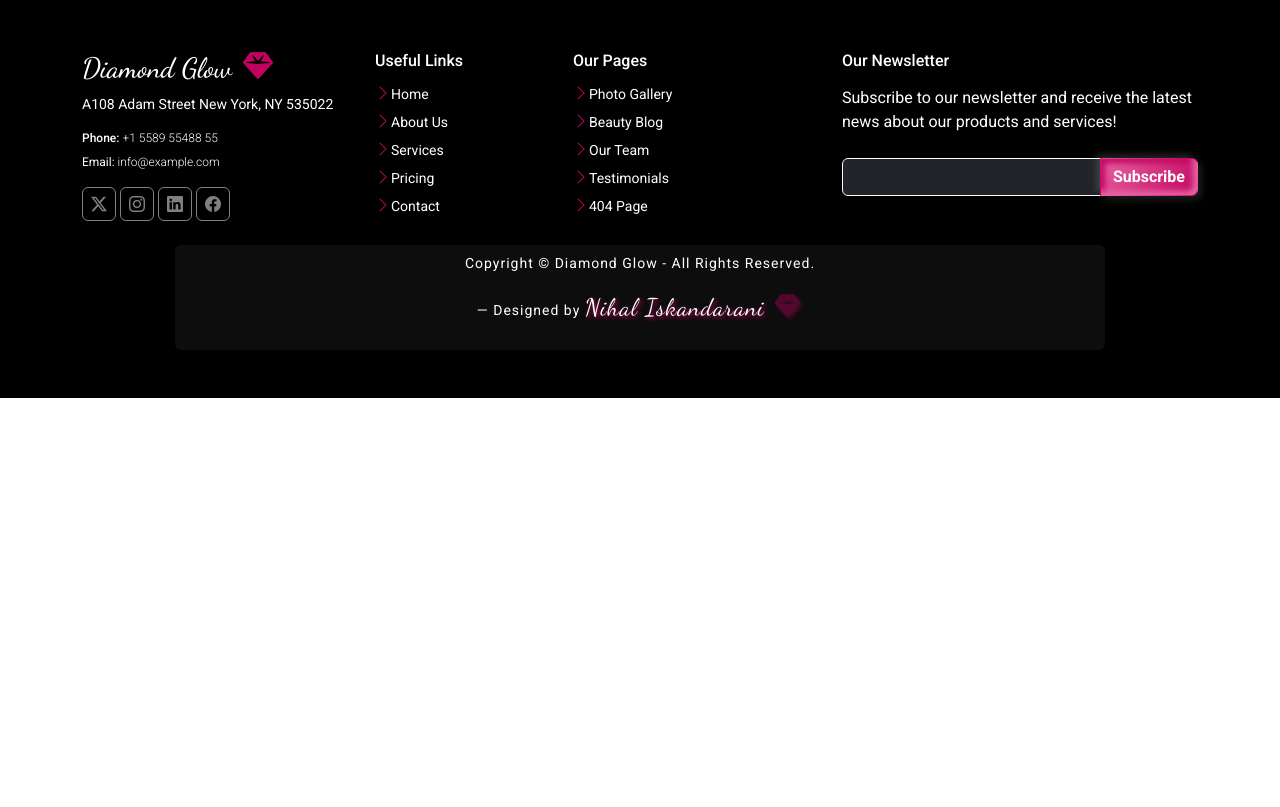
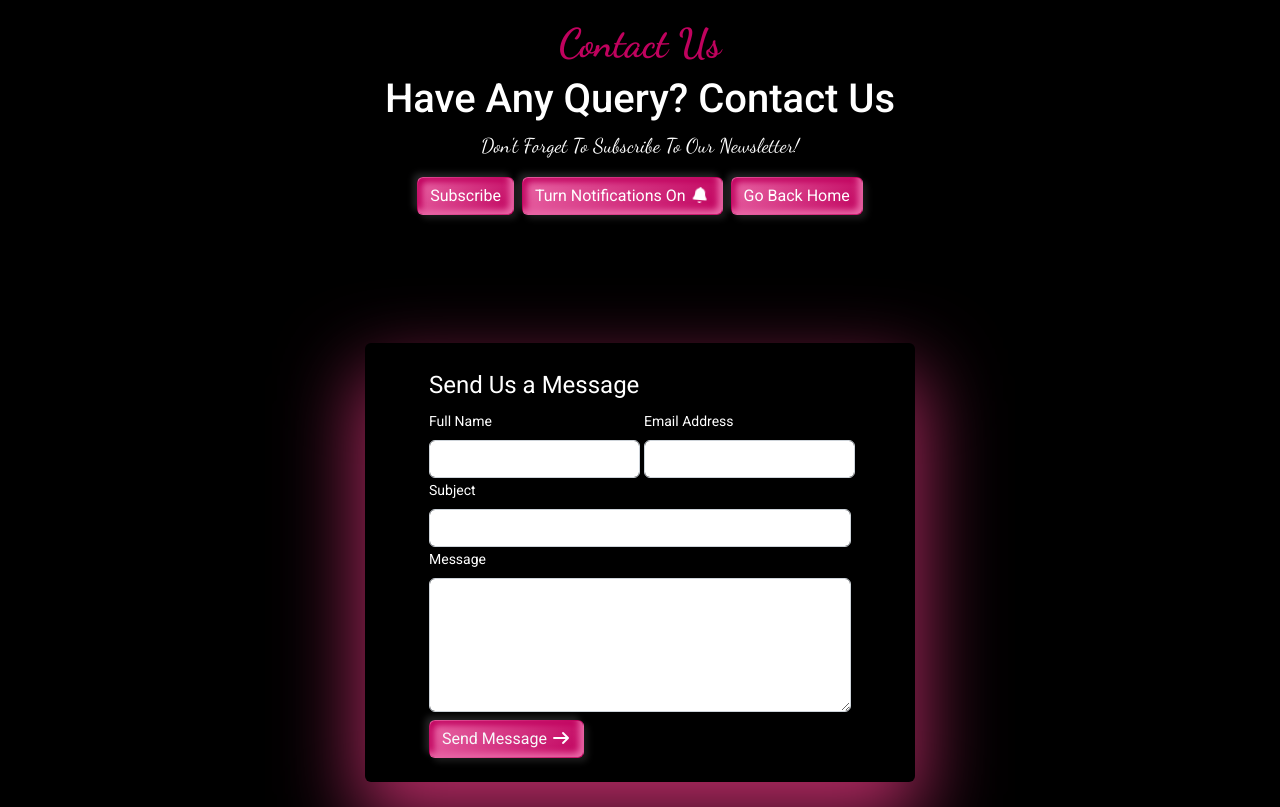
Before and after one commit to nihaliskandarani/bootstrap-beauty-salon, a plain HTML site: page contact.html in a window 1280 px wide. Shown: the part 1013-1820 px from the top of the page. Before the commit the page ends 1411 px from the top, so only its background shows below. Drawn offline with nearby package versions, Linux system fonts and the light colour scheme.

Commit message:
contact page

```diff
--- a/contact.html
+++ b/contact.html
@@ -335,7 +335,7 @@
                 >Home/</a
               >
               <a class="text-decoration-none pe-none text-white page-links" href="#">Pages/</a>
-              <a class="text-decoration-none text-white active page-links" href="./error.html"
+              <a class="text-decoration-none text-white active page-links " href="./error.html"
                 >Contact Us</a
               >
             </div>
@@ -357,7 +357,84 @@
       </div>
     </div>
 
+   <!-- contact -->
 
+
+
+     <div class="container-fluid  py-5"
+
+    style="background: black">
+    <div class="container">
+      <div class="row justify-content-center mt-5">
+          <div class="col-md-10 text-center mb-5 py-3">
+
+          <h1 class="display-6 fw-bolder"
+          style="font-family: var(--bs-font-dancing-script); color: var(--bs-pink);">Contact Us</h1>
+          <h1 class="text-white">Have Any Query? Contact Us</h1>
+          <p class="text-white fs-5" style="font-family: var(--bs-font-dancing-script);">
+           Don't Forget To Subscribe To Our Newsletter!
+          </p>
+          <div class="d-flex gap-2 align-content-center justify-content-center mt-3 mb-3">
+            <a class="btn btn-shine text-white" href="#"
+            >Subscribe</a>
+          <a class="btn btn-shine text-white" href="#"
+            >Turn Notifications On <i class="fa-solid fa-bell fa-shake"></i></a
+          >
+            <a class="btn btn-shine text-white" href="./index.html"
+            >Go Back Home</a>
+        </div>
+
+       </div>
+
+ <div class="col-md-8 p-4 mt-5 rounded  d-flex justify-content-center align-content-center
+        text-white mt-5"
+        style=" width: 550px;
+         background: black;
+              box-shadow:
+    0 35px 80px 5px rgb(179, 42, 99); animation: slide-from-bottom 1.5s ease;">
+       <!-- <div class="position-absolute  d-flex mb-5 py-5 justify-content-center align-content-center
+       top-0 left-0"
+       style="height: 400px;
+       width: 490px;
+        box-shadow: inset 0 25px 70px rgb(179, 42, 99),
+    0 25px 70px rgb(179, 42, 99);
+              background: transparent;
+animation: animate 3s linear infinite;">
+</div> -->
+
+
+
+
+    <form action="">
+      <fieldset>
+        <legend >Send Us a Message</legend>
+        <div class="d-flex mt-2">
+          <div class="d-flex flex-column col-md-6 me-1 ">
+        <label for="" class="form-label small">Full Name</label>
+        <input type="text" class="form-control">
+        </div>
+        <div class="d-flex flex-column col-md-6">
+        <label for="" class="form-label small">Email Address</label>
+        <input type="text" class="form-control">
+        </div>
+        </div>
+
+        <label for="" class="form-label small">Subject</label>
+        <input type="text" class="form-control">
+        <label for="" class="form-label small" >Message</label>
+        <textarea name="Message" id="" class="form-control " rows="5"></textarea>
+        <button class="btn btn-shine mt-2 small text-light "
+        type="submit">Send Message  <span
+                ><i class="fa-solid fa-arrow-right" style="color: white"></i
+              ></span></button>
+
+      </fieldset>
+    </form>
+    </div>
+
+        </div>
+      </div>
+      </div>
 
 
     <!-- footer -->
--- a/style.css
+++ b/style.css
@@ -634,3 +634,24 @@ input[type="text"]:focus{
     opacity: 1;
   }
 }
+
+
+
+/*  */
+
+
+
+.page-links:hover{
+  text-decoration: underline!important;
+  text-shadow: 3px 3px 5px var(--btn-color)!important;
+  text-underline-offset: 5px;
+}
+
+/*  */
+
+/* contact */
+textarea[name="Message"]:focus{
+   border-color: var(--btn-color);
+  box-shadow: 0 3px 3px var(--btn-color) inset, 0 0 8px var(--btn-color);
+  outline: 0 none;
+}
```
